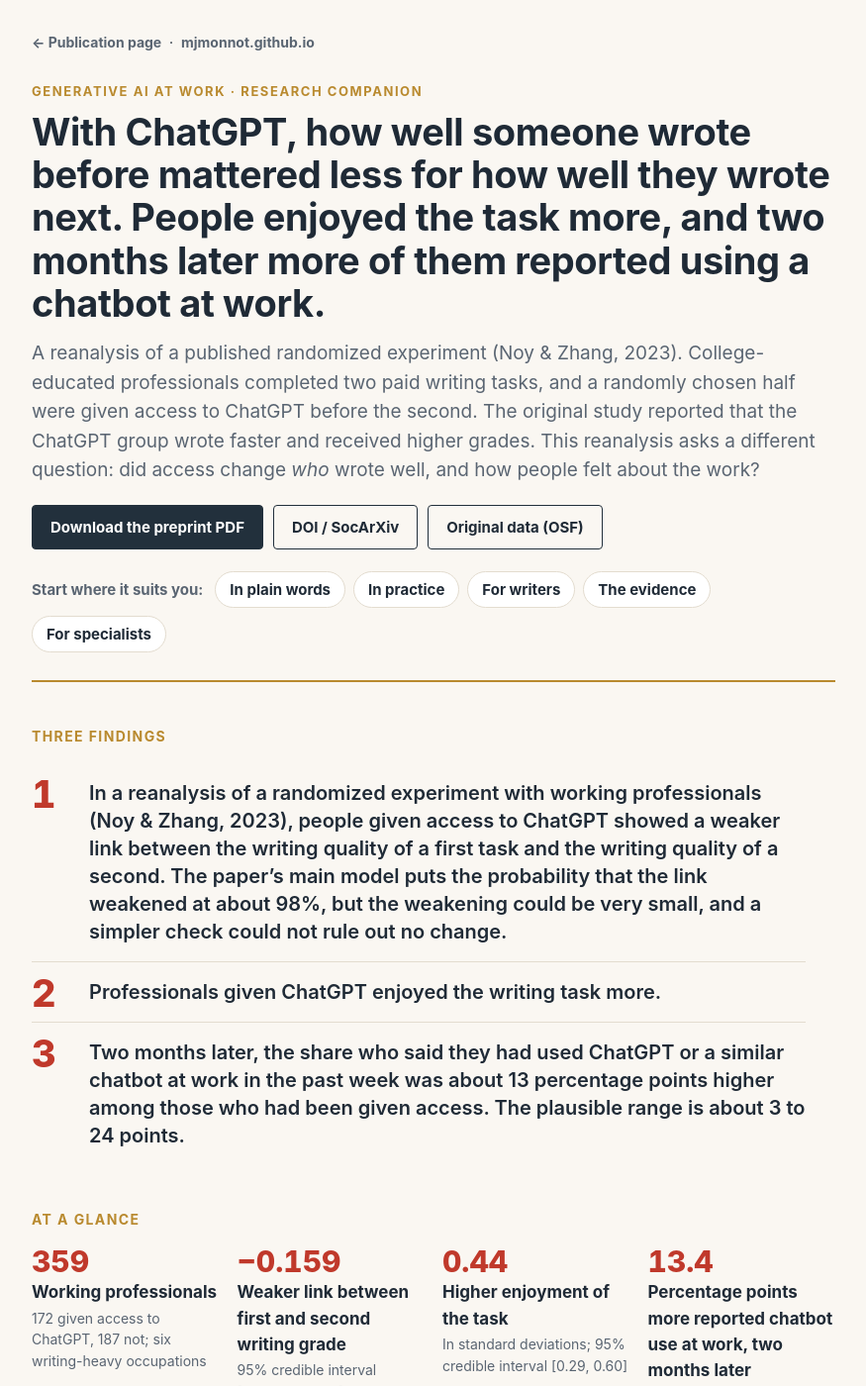
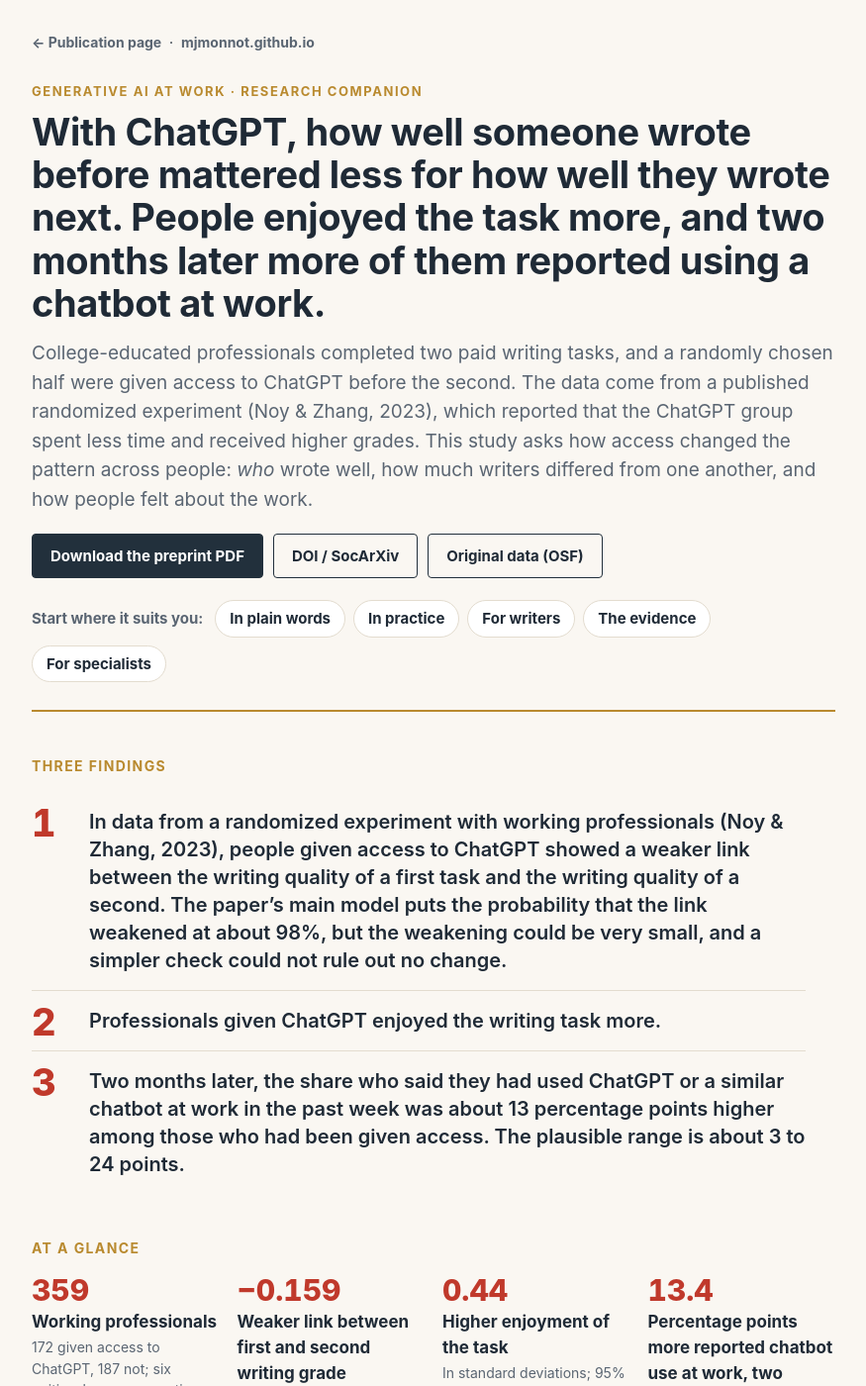
Before and after one commit to mjmonnot/mjmonnot.github.io, a Jekyll site: the page chatgpt-writing-2026/index.html, which Jekyll copies as it is, in a window 1280 px wide and 1400 px high. Shown: the whole window at 99% size, without its empty margins (202-1077 px from the left). Built offline with Jekyll 4.4.1, drawn with Linux system fonts in a browser that asks for light colours; some of the changed text lies outside the part shown.

Commit message:
ChatGPT writing: describe the study by its question and data source
Framing sentences no longer use the labels "reanalysis" or "secondary analysis" (RULES_IN_FORCE.md, Novelty and dataset choice, 2026-11-17; Matt, Claude chat 2026-11-18 15:37 GST). Each sentence still states where the data come from. No number changed. The preprint title is quoted as posted.

Co-Authored-By: Claude Fable 5.2 <noreply@anthropic.com>
Claude-Session: https://claude.ai/code/session_01TKeWHFR7E5YyftLbi9sYbp

```diff
--- a/chatgpt-writing-2026/index.html
+++ b/chatgpt-writing-2026/index.html
@@ -4,7 +4,7 @@
   <meta charset="utf-8">
   <meta name="viewport" content="width=device-width, initial-scale=1">
   <title>With ChatGPT, how well someone wrote before mattered less for how well they wrote next | Matthew J. Monnot</title>
-  <meta name="description" content="A reanalysis of a randomized experiment with 359 working professionals: access to ChatGPT weakened the link between earlier and later writing grades, went with higher enjoyment of the task, and was followed two months later by more reported chatbot use at work. Interactive companion to the preprint.">
+  <meta name="description" content="In data from a published randomized experiment (Noy &amp; Zhang, 2023), access to ChatGPT weakened the link between earlier and later writing grades among 359 working professionals, went with higher enjoyment of the task, and was followed two months later by more reported chatbot use at work. Interactive companion to the preprint.">
   <meta property="og:type" content="website">
   <meta property="og:url" content="https://mjmonnot.github.io/chatgpt-writing-2026/">
   <meta property="og:title" content="With ChatGPT, how well someone wrote before mattered less for how well they wrote next">
@@ -22,7 +22,7 @@
 <header class="masthead">
   <p class="kicker">Generative AI at work &middot; Research companion</p>
   <h1>With ChatGPT, how well someone wrote before mattered less for how well they wrote next. People enjoyed the task more, and two months later more of them reported using a chatbot at work.</h1>
-  <p class="dek">A reanalysis of a published randomized experiment (Noy &amp; Zhang, 2023). College-educated professionals completed two paid writing tasks, and a randomly chosen half were given access to ChatGPT before the second. The original study reported that the ChatGPT group wrote faster and received higher grades. This reanalysis asks a different question: did access change <em>who</em> wrote well, and how people felt about the work?</p>
+  <p class="dek">College-educated professionals completed two paid writing tasks, and a randomly chosen half were given access to ChatGPT before the second. The data come from a published randomized experiment (Noy &amp; Zhang, 2023), which reported that the ChatGPT group spent less time and received higher grades. This study asks how access changed the pattern across people: <em>who</em> wrote well, how much writers differed from one another, and how people felt about the work.</p>
   <div class="masthead-actions">
     <a class="btn primary" href="/assets/pdfs/Monnot_2026_ChatGPT_Writing_SocArXiv_y2p75.pdf">Download the preprint PDF</a>
     <a class="btn ghost" href="https://doi.org/10.31235/osf.io/y2p75_v1">DOI / SocArXiv</a>
@@ -41,7 +41,7 @@
 <section id="plain" aria-labelledby="s-find">
   <p class="section-label" id="s-find">Three findings</p>
   <ol class="headlines" id="headlines">
-    <li>In a reanalysis of a randomized experiment with working professionals (Noy &amp; Zhang, 2023), people given access to ChatGPT showed a weaker link between the writing quality of a first task and the writing quality of a second. The paper&rsquo;s main model puts the probability that the link weakened at about 98%, but the weakening could be very small, and a simpler check could not rule out no change.</li>
+    <li>In data from a randomized experiment with working professionals (Noy &amp; Zhang, 2023), people given access to ChatGPT showed a weaker link between the writing quality of a first task and the writing quality of a second. The paper&rsquo;s main model puts the probability that the link weakened at about 98%, but the weakening could be very small, and a simpler check could not rule out no change.</li>
     <li>Professionals given ChatGPT enjoyed the writing task more.</li>
     <li>Two months later, the share who said they had used ChatGPT or a similar chatbot at work in the past week was about 13 percentage points higher among those who had been given access. The plausible range is about 3 to 24 points.</li>
   </ol>
@@ -95,11 +95,11 @@
 
 <section id="writers" aria-labelledby="s-writ">
   <p class="section-label" id="s-writ">For writers and editors</p>
-  <p class="oneline" id="oneline">In a reanalysis of a 2023 randomized experiment with 359 professionals, access to ChatGPT weakened the link between how well people wrote on a first task and how well they wrote on a second, went with higher enjoyment of the task, and was followed two months later by more reported chatbot use at work.</p>
+  <p class="oneline" id="oneline">In data from a 2023 randomized experiment (Noy &amp; Zhang), access to ChatGPT weakened the link between how well 359 professionals wrote on a first task and how well they wrote on a second, went with higher enjoyment of the task, and was followed two months later by more reported chatbot use at work.</p>
   <p class="fineprint" style="margin-top:8px"><button type="button" class="copy-btn" id="copy-oneline">Copy this sentence</button></p>
   <dl class="facts">
     <dt>Kind of study</dt><dd>A new analysis of a randomized experiment. Access to ChatGPT was assigned at random after the first writing task, so differences in the graded writing can be attributed to being given access. Enjoyment and later use are answers from people who knew their group, and 70 people did not answer the two-month question.</dd>
-    <dt>Status</dt><dd>Preprint on SocArXiv, 2026. It has not been peer reviewed. The reanalysis was not registered in advance.</dd>
+    <dt>Status</dt><dd>Preprint on SocArXiv, 2026. It has not been peer reviewed. The analysis was not registered in advance.</dd>
     <dt>Data</dt><dd>The original experiment was run by Noy and Zhang and published in <em>Science</em> in 2023. They shared the data openly. The author of this paper did not collect the data and has no affiliation with them.</dd>
     <dt>Who was studied</dt><dd>College-educated professionals recruited on the Prolific platform in marketing, grant writing, consulting, data analysis, human resources, and management. Age, gender, and race or ethnicity were not in the released data, and country was not recorded.</dd>
     <dt>Funding and interests</dt><dd>No specific funding and no conflicts of interest declared. The paper discloses the use of AI tools in drafting text and checking statistics.</dd>
@@ -219,7 +219,7 @@
   <p class="section-intro">The design, models, and the main reported estimates in one place. Estimates are posterior medians with 95% equal-tailed credible intervals; <em>P</em> is the posterior probability of the predicted direction. No decision cutoffs were applied.</p>
   <table class="spec">
     <tbody>
-      <tr><th scope="row">Design</th><td>Secondary analysis of an online randomized experiment (Noy &amp; Zhang, 2023, <em>Science, 381</em>(6654), 187&ndash;192; original registration AEARCTR-0010882). Two incentivized writing tasks; access to ChatGPT assigned after the first. Data: authors&rsquo; archival files on OSF (<a href="https://doi.org/10.17605/OSF.IO/XD7QW">10.17605/OSF.IO/XD7QW</a>).</td></tr>
+      <tr><th scope="row">Design</th><td>Analysis of the public data of an online randomized experiment (Noy &amp; Zhang, 2023, <em>Science, 381</em>(6654), 187&ndash;192; original registration AEARCTR-0010882). Two incentivized writing tasks; access to ChatGPT assigned after the first. Data: authors&rsquo; archival files on OSF (<a href="https://doi.org/10.17605/OSF.IO/XD7QW">10.17605/OSF.IO/XD7QW</a>).</td></tr>
       <tr><th scope="row">Sample</th><td>453 randomized (218 access, 235 comparison). Primary sample: linear and convex incentive conditions, <em>n</em> = 359 (172, 187); the exact-time condition (<em>n</em> = 94) is described but not modeled. Outcomes available: grades 353, ratings 357, adoption item 289 (139, 150). Complete-case analysis <em>n</em>s: 352 or 353 for Hypotheses 1&ndash;5; 276 for adoption. Age, gender, and race or ethnicity were not released, and the files contain no country item.</td></tr>
       <tr><th scope="row">Measures</th><td>Essay grades for writing, content, originality, and overall quality on 1&ndash;7 scales from graders not told the condition; mean of 2.72 graders per essay; ICC(<em>k</em>) = .63 for writing and .53 for originality. Felt effectiveness and enjoyment: single items, 1&ndash;10. Adoption: used ChatGPT or a similar chatbot at work in the past week, asked at the two-month follow-up.</td></tr>
       <tr><th scope="row">Scaling</th><td>First-task writing, content, and overall grades centered at the primary-sample mean and divided by the comparison group&rsquo;s <em>SD</em> of the same grade; second-task writing and content grades rescaled with the matching first-task mean and <em>SD</em>; originality and the two ratings standardized in the primary sample.</td></tr>
```
Also changed, not shown: publications/2026-chatgpt-writing.md (+1 -1 lines).
